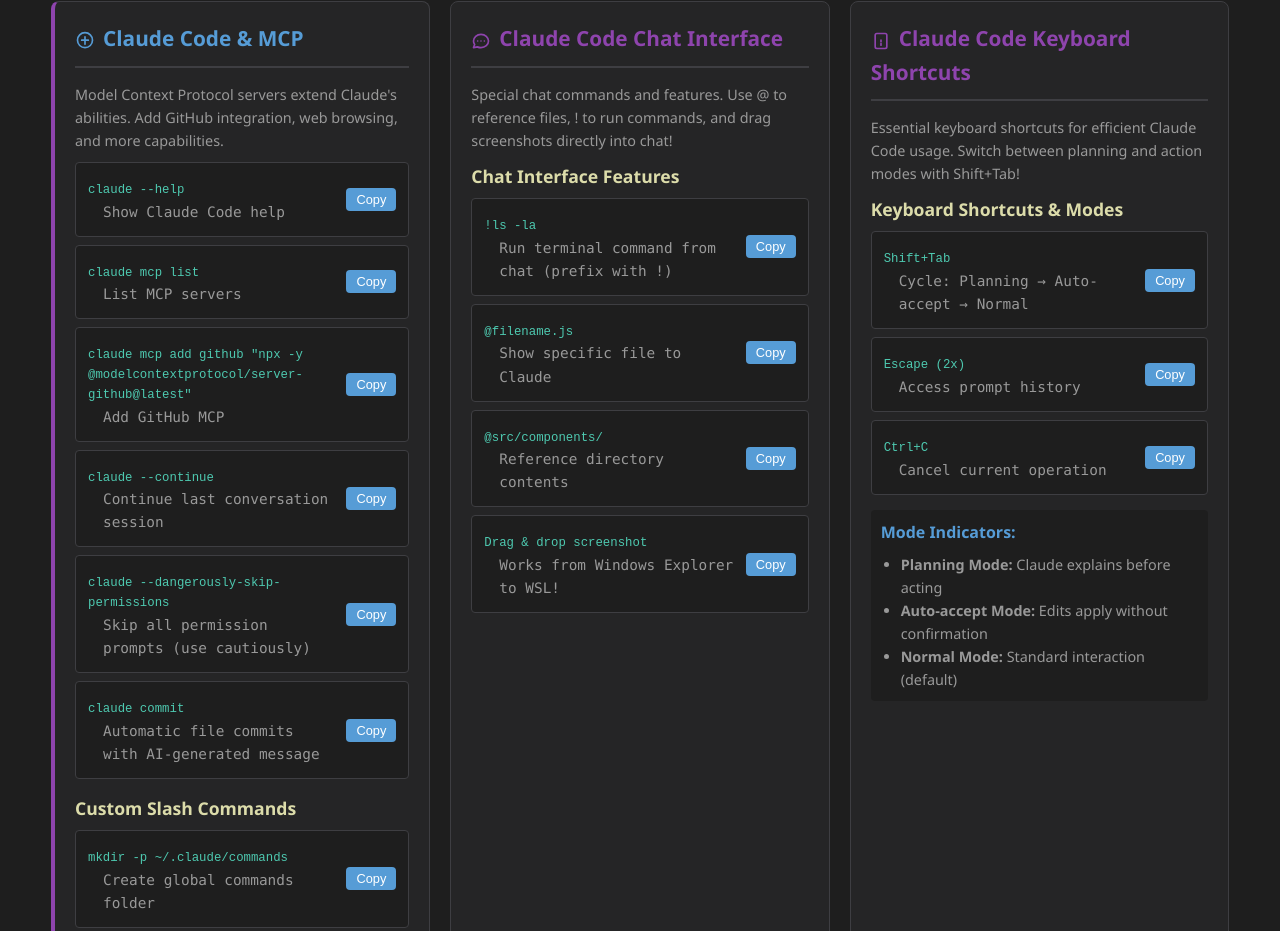
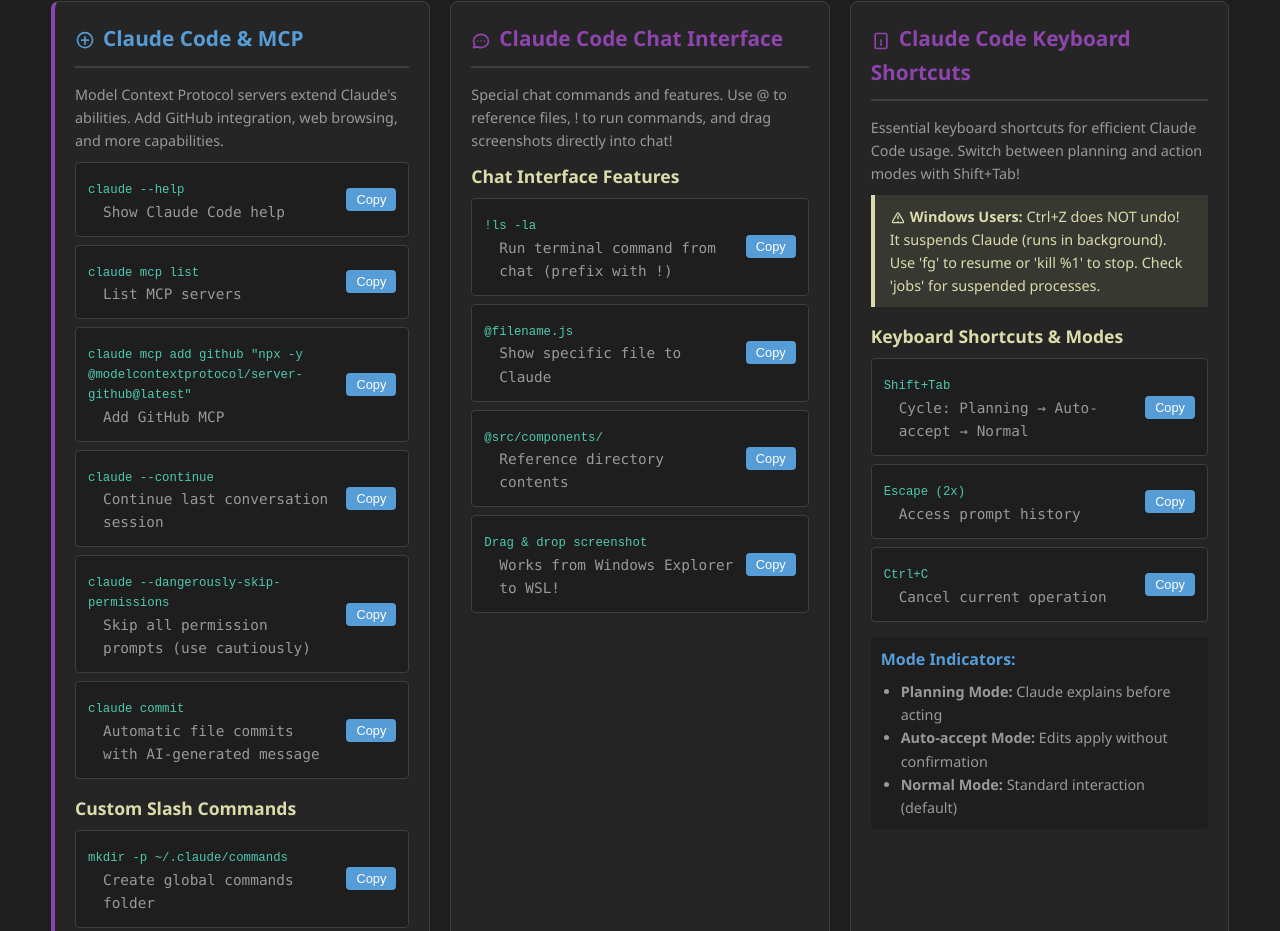
Before and after one commit to GGPrompts/claude-code-cheatsheet, a plain HTML site: page index.html in a window 1280 px wide. Shown: the part 6749-7680 px from the top of the page. Drawn offline with Linux system fonts and the light colour scheme.

Commit message:
Add critical Ctrl+Z warning for Windows users
- Added prominent warning in Claude Code Keyboard Shortcuts section
- Explains Ctrl+Z suspends processes (NOT undo) in Linux/WSL
- Provides recovery commands: 'fg' to resume, 'kill %1' to stop, 'jobs' to check
- Updated Terminal Management section to emphasize 'NOT undo\!'
- Helps prevent memory issues from accumulated suspended processes

This is a common confusion point for Windows users new to Linux terminals.

```diff
--- a/index.html
+++ b/index.html
@@ -1571,6 +1571,11 @@
                     <path d="M7 3h10a2 2 0 012 2v14a2 2 0 01-2 2H7a2 2 0 01-2-2V5a2 2 0 012-2zm5 12v2m0-6v2" stroke="#8e44ad" stroke-width="2" stroke-linecap="round" stroke-linejoin="round"/>
                 </svg>Claude Code Keyboard Shortcuts</h2>
                 <p style="color: var(--text-secondary); font-size: 0.9em; margin-bottom: 10px;">Essential keyboard shortcuts for efficient Claude Code usage. Switch between planning and action modes with Shift+Tab!</p>
+                <div class="warning-note">
+                    <svg width="16" height="16" viewBox="0 0 24 24" fill="none" style="vertical-align: middle; margin-right: 4px;">
+                        <path d="M12 9v4m0 4h.01M5.07 19h13.86c1.1 0 1.74-1.23 1.11-2.13L13.11 4.87a1.25 1.25 0 00-2.22 0L3.96 16.87c-.63.9.01 2.13 1.11 2.13z" stroke="#dcdcaa" stroke-width="2" stroke-linecap="round" stroke-linejoin="round"/>
+                    </svg><strong>Windows Users:</strong> Ctrl+Z does NOT undo! It suspends Claude (runs in background). Use 'fg' to resume or 'kill %1' to stop. Check 'jobs' for suspended processes.
+                </div>
                 <div class="command-group">
                     <h3>Keyboard Shortcuts & Modes</h3>
                     <div class="command" onclick="copyCommand('Shift+Tab')">
@@ -2060,7 +2065,7 @@
                     <div class="command" onclick="copyCommand('Ctrl+Z')">
                         <div>
                             <code>Ctrl+Z</code>
-                            <span class="description">Suspend process (still running!)</span>
+                            <span class="description">Suspend process (NOT undo! Still running in background!)</span>
                         </div>
                         <button class="copy-btn">Copy</button>
                     </div>
```
